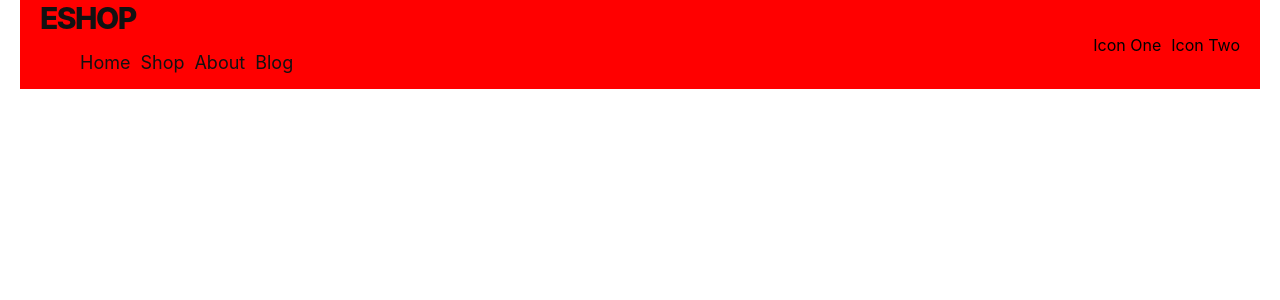
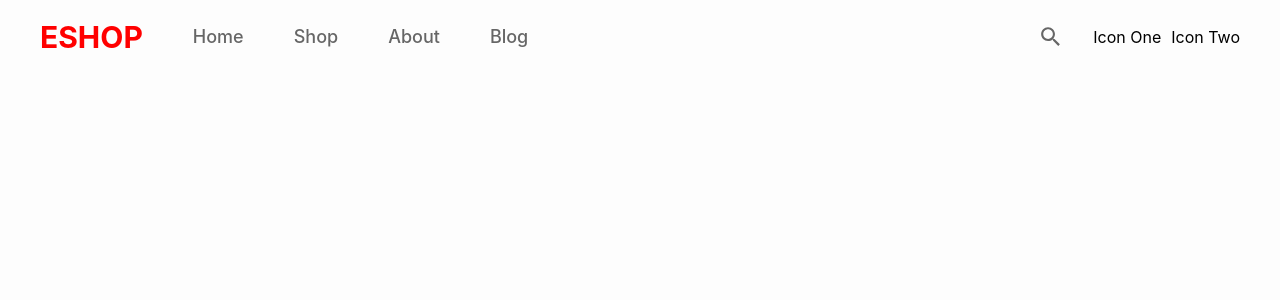
Before and after one commit to AdamKhelladi/react-Ecommerce-website, a React (Create React App) app: page / in a window 1280 px wide. Shown: the top 300 px of the page. Built offline with nearby package versions, Linux system fonts and the light colour scheme; the HTML template or start-up script is replaced by a standard one.

Commit message:
Add NavBar component with styles

```diff
--- a/package.json
+++ b/package.json
@@ -9,6 +9,7 @@
     "@testing-library/user-event": "^13.5.0",
     "react": "^19.1.1",
     "react-dom": "^19.1.1",
+    "react-icons": "^5.5.0",
     "react-scripts": "5.0.1",
     "web-vitals": "^2.1.4"
   },
--- a/src/components/NavBar.js
+++ b/src/components/NavBar.js
@@ -1,4 +1,6 @@
+import { IoMdSearch } from "react-icons/io";
 import "./home.css";
+import { useState } from "react";
 
 export default function NavBar() {
   const MenuLinks = [
@@ -24,6 +26,12 @@ export default function NavBar() {
     },
   ];
 
+  const [showInputSearch, setShowInputSearch] = useState(false);
+
+  function handleClickSearch() {
+    setShowInputSearch(!showInputSearch);
+  }
+
   return (
     <div className="navbar-container">
       <div className="on-left">
@@ -32,8 +40,8 @@ export default function NavBar() {
         </div>
         <div className="links">
           <ul>
-            {MenuLinks.map((item, index) => (
-              <li key={index}>
+            {MenuLinks.map((item) => (
+              <li key={item.id}>
                 <a href={item.link}>{item.name}</a>
               </li>
             ))}
@@ -41,6 +49,16 @@ export default function NavBar() {
         </div>
       </div>
       <div className="on-right">
+        <div className="navbar-search">
+          {showInputSearch ? <input type="text" placeholder="Search Products.." /> : null}
+
+          <IoMdSearch
+            className="search-icon"
+            onClick={() => {
+              handleClickSearch();
+            }}
+          />
+        </div>
         <div className="icons">
           <div className="icon-1">Icon One</div>
           <div className="icon-2">Icon Two</div>
--- a/src/components/home.css
+++ b/src/components/home.css
@@ -1,37 +1,78 @@
 .navbar-container {
   max-width: 1200px;
   margin: 0 auto;
-  padding: 0 20px;
+  padding: 10px 20px;
   display: flex;
   align-items: center;
   justify-content: space-between;
-  background-color: red;
 }
 
 .navbar-container .on-left {
-
+  display: flex;
+  align-items: center;
+  gap: 10px;
 }
 
 .navbar-container .logo-name a {
   font-size: 30px;
-  font-weight: 800;
-  letter-spacing: -1.5px;
+  font-weight: 700;
   text-decoration: none;
-  color: #111;
+  color: #ff0000;
 }
 
 .navbar-container .links ul {
   list-style: none;
   display: flex;
   align-items: center;
-  gap: 10px;
+  gap: 50px;
 }
 
 .navbar-container .links ul a {
   text-decoration: none;
   font-size: 18px;
-  font-weight: 400;
-  color: #111;
+  font-weight: 500;
+  color: #666;
+  transition: 0.3s;
+}
+.navbar-container .links ul a:hover {
+  color: #000;
+}
+
+.navbar-container .on-right {
+  display: flex;
+  align-items: center;
+  gap: 20px;
+}
+
+.navbar-container .navbar-search {
+  position: relative;
+  width: 280px;
+  display: flex;
+  align-items: center;
+  justify-content: flex-end;
+}
+
+.navbar-container .navbar-search input {
+  border-radius: 24px;
+  padding: 10px 15px;
+  font-size: 15px;
+  font-weight: 500;
+  border: 1px solid #666;
+  outline: none;
+  width: 100%;
+  animation: show-input 0.2s linear;
+}
+
+.navbar-container .navbar-search .search-icon {
+  font-size: 25px;
+  position: absolute;
+  color: #666;
+  right: 10px;
+  cursor: pointer;
+  transition: 0.3s;
+}
+.navbar-container .navbar-search .search-icon:hover {
+  color: #ff0000;
 }
 
 .navbar-container .icons {
@@ -39,3 +80,57 @@
   align-items: center;
   gap: 10px;
 }
+
+@keyframes show-input {
+  from {
+    width: 40%;
+  }
+  to {
+    width: 100%;
+  }
+}
+
+@media (max-width: 992px) {
+  .navbar-container {
+    max-width: 100%;
+    padding: 10px 24px;
+  }
+  .navbar-container .links ul {
+    gap: 20px;
+  }
+  .navbar-container .on-right {
+    gap: 10px;
+  }
+  .navbar-container .navbar-search {
+    width: 180px;
+    margin-left: 10px;
+  }
+  .navbar-container .navbar-search input {
+    border-radius: 24px;
+    padding: 7px 12px;
+    font-size: 14px;
+  }
+  .navbar-container .navbar-search .search-icon {
+    font-size: 22px;
+  }
+}
+
+/* Mobile landscape */
+@media (max-width: 768px) {
+  .navbar-container {
+    padding: 20px 16px;
+  }
+  .navbar-container .links {
+    display: none;
+  }
+}
+
+/* Mobile portrait */
+@media (max-width: 500px) {
+  .navbar-container {
+    padding: 20px 12px;
+  }
+  .navbar-container .navbar-search {
+    display: none;
+  }
+}
--- a/src/index.css
+++ b/src/index.css
@@ -5,6 +5,7 @@ body {
     sans-serif;
   -webkit-font-smoothing: antialiased;
   -moz-osx-font-smoothing: grayscale;
+  background-color: #fdfdfd;
 }
 
 code {
```
Also changed, not shown: 1 other file (tests, documents, lock files or other folders).
